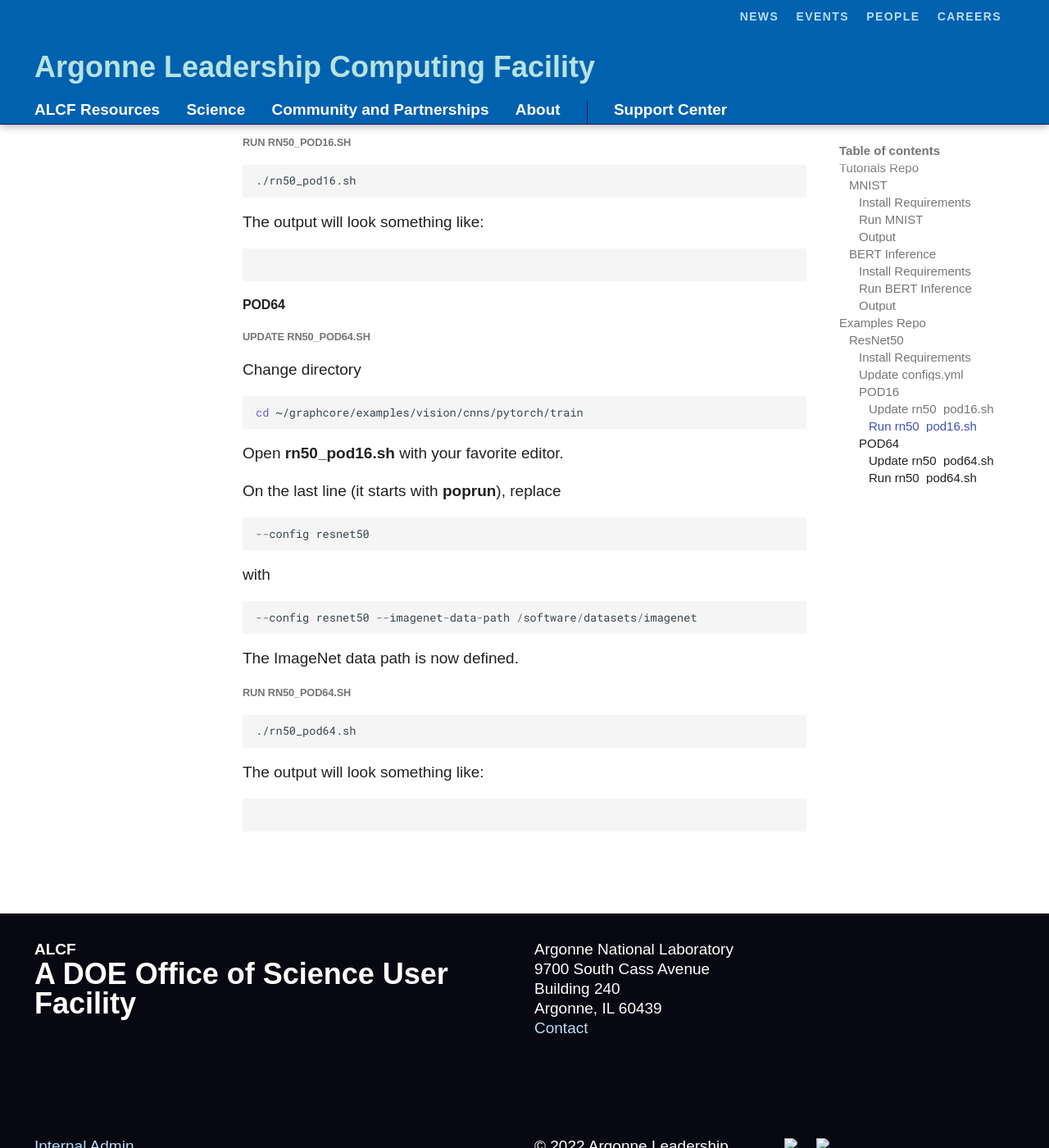
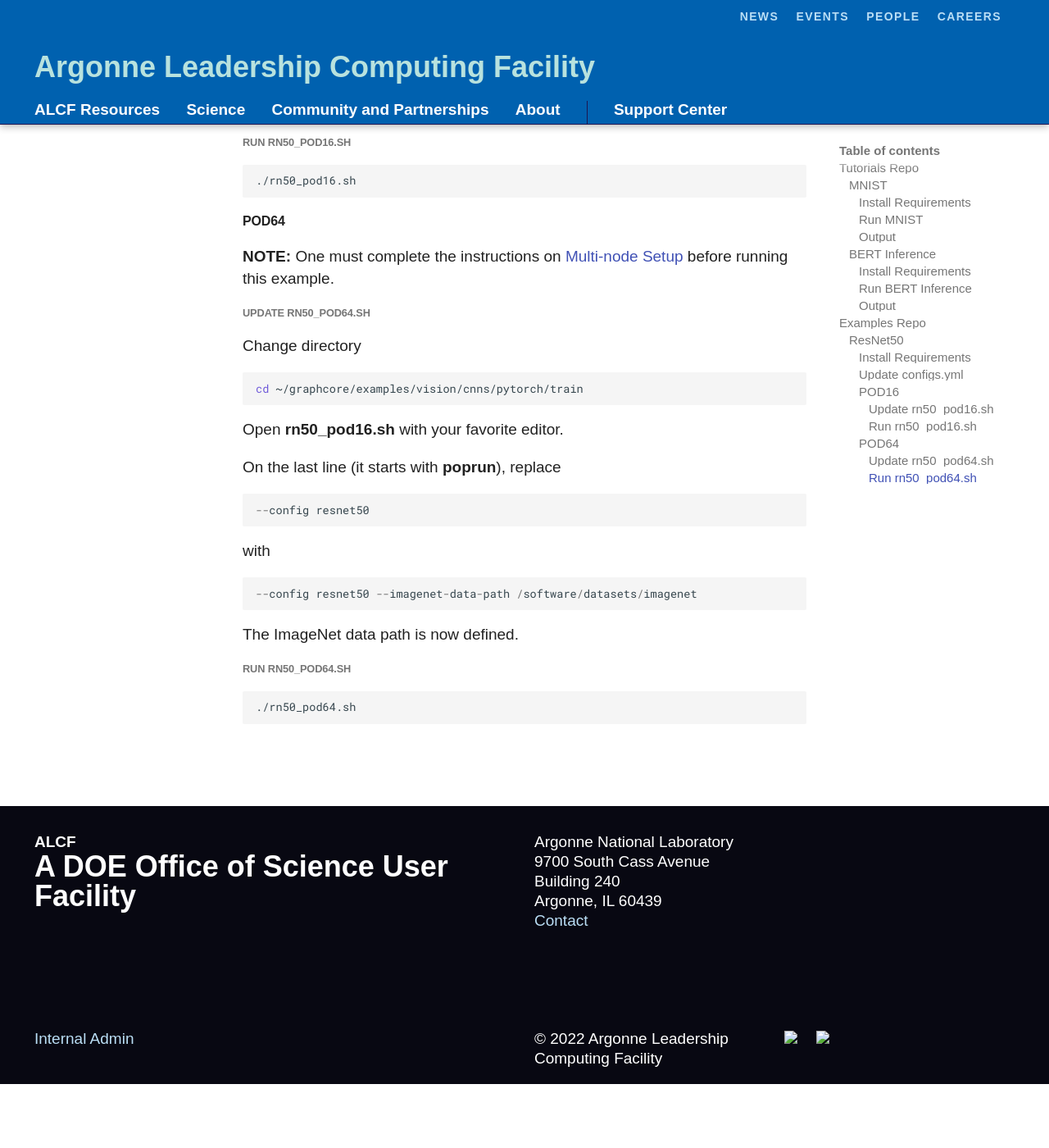
Before and after one commit to argonne-lcf/ai-testbed-userdocs, an MkDocs documentation site: the page built from docs/graphcore/Example-Programs.md, in a window 1280 px wide and 1400 px high, scrolled down 4036 px. Shown: the whole window at 82% size. Built offline with MkDocs 1.6.1 and Material for MkDocs 9.7.7, drawn with Linux system fonts in a browser that asks for light colours; some web fonts are replaced; comment, search, counter and statistics services are not loaded; after the commit the page ends 5358 px from its top, so only the background shows below that.

Commit message:
Updated GC docs.

````diff
--- a/docs/graphcore/Example-Programs.md
+++ b/docs/graphcore/Example-Programs.md
@@ -194,17 +194,9 @@
 ./rn50_pod16.sh
 ```
 
-The output will look something like:
+#### POD64
 
-```console
-
-
-
-
-
-```
-
-#### POD64
+**NOTE:** One must complete the instructions on [Multi-node Setup](Multi-node-Setup.md) before running this example.
 
 ##### Update rn50_pod64.sh
 
@@ -235,13 +227,3 @@
 ```bash
 ./rn50_pod64.sh
 ```
-
-The output will look something like:
-
-```console
-
-
-
-
-
-```
````
Also changed, not shown: docs/graphcore/Getting-Started.md (+1 -1 lines), docs/graphcore/Multi-node-Setup.md (added, +27 -0 lines), docs/graphcore/Steps-to-Run-a-Model-or-Program.md (+2 -0 lines), docs/graphcore/Virtual-Environment.md (+1 -1 lines), docs/graphcore/multi-node.md (deleted, +0 -7 lines), 2 other files.
